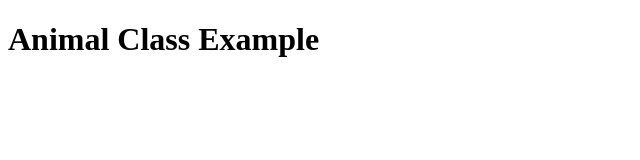
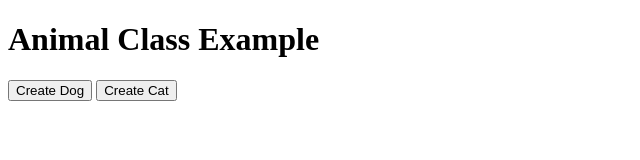
Before and after one commit to acciojob/get-set-animals-informationabout, a website: page main.html in a window 1280 px wide. Shown: the whole page, without its empty margins (0-640 px from the left). Drawn offline with Linux system fonts and the light colour scheme.

Commit message:
created a submission

```diff
--- a/main.html
+++ b/main.html
@@ -10,6 +10,9 @@
 	<!-- the entire body must be written by student -->
      <h1>Animal Class Example</h1>
     <p id="output"></p>
+
+    <button onclick="createDog()">Create Dog</button>
+    <button onclick="createCat()">Create Cat</button>
     <script type="text/javascript" src="./script.js">
 </script>
 
```
